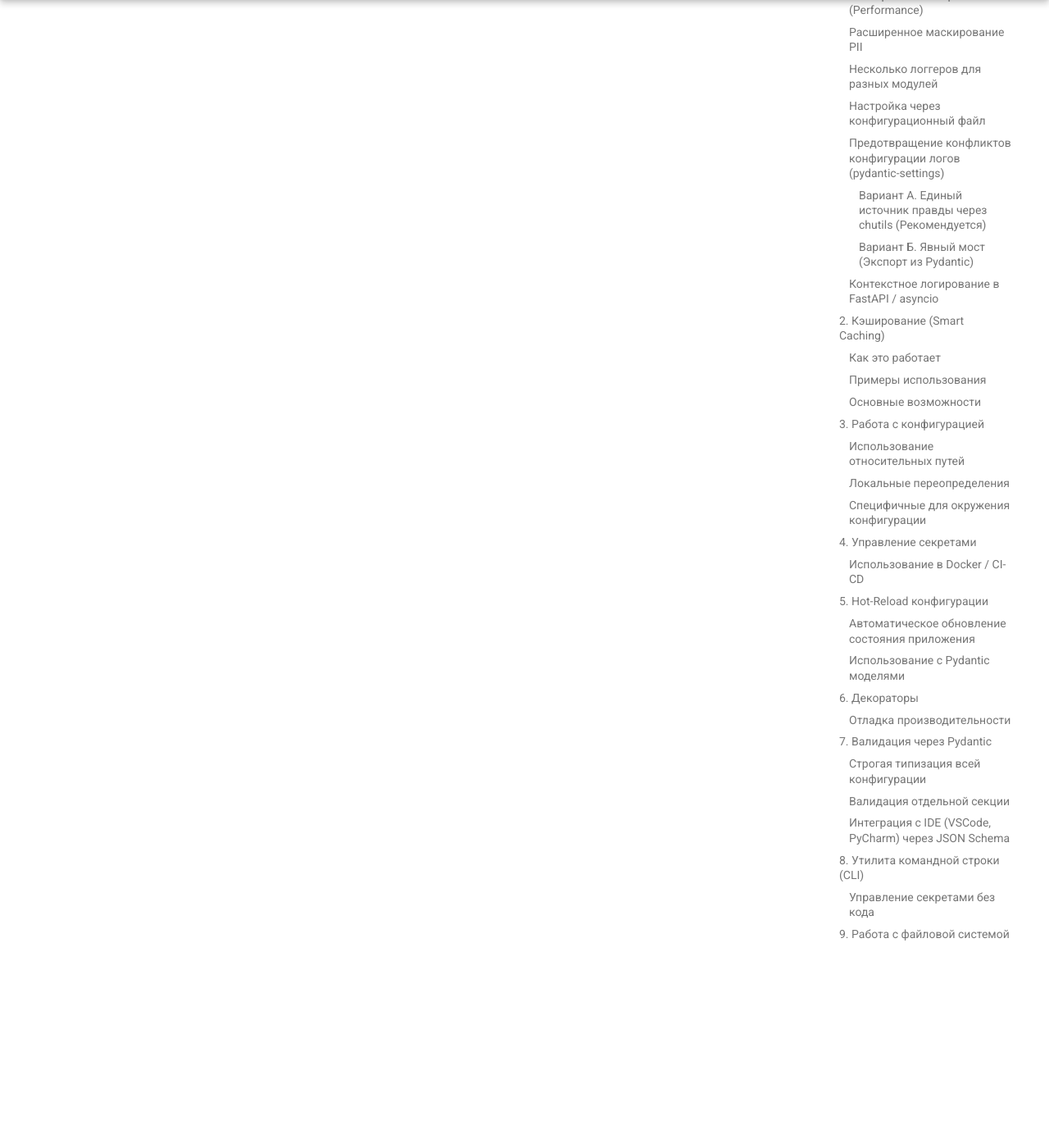
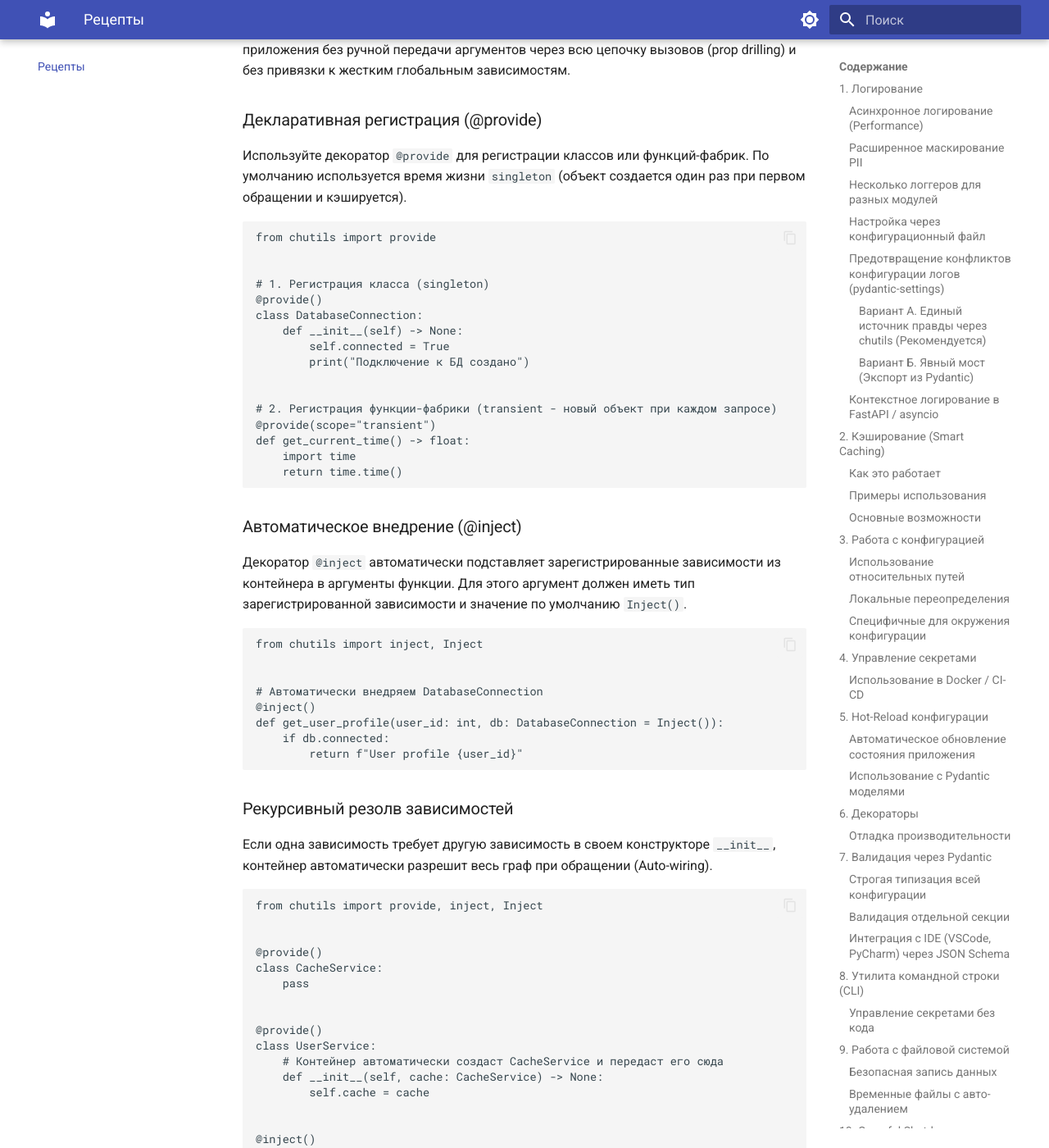
Before and after one commit to Chu4hel/chutils, an MkDocs documentation site: the page built from docs/recipes.md, in a window 1280 px wide and 1400 px high, scrolled down 23354 px. Shown: the whole window at 82% size. Built offline with MkDocs 1.6.1 and Material for MkDocs 9.7.7, drawn with Linux system fonts in a browser that asks for light colours; some of the changed text lies outside the part shown.

Commit message:
feat(di): Экспорт публичного API DI-контейнера и обновление документации

````diff
--- a/docs/recipes.md
+++ b/docs/recipes.md
@@ -1065,3 +1065,99 @@ send_notification(2, "Привет!")  # OK для другого пользов
 def send_email():
     pass
 ```
+
+## 20. Внедрение зависимостей (Dependency Injection)
+
+Встроенный IoC/DI контейнер (`chutils.di`) позволяет связать независимые компоненты приложения без ручной передачи
+аргументов через всю цепочку вызовов (prop drilling) и без привязки к жестким глобальным зависимостям.
+
+### Декларативная регистрация (@provide)
+
+Используйте декоратор `@provide` для регистрации классов или функций-фабрик. По умолчанию используется время жизни
+`singleton` (объект создается один раз при первом обращении и кэшируется).
+
+```python
+from chutils import provide
+
+
+# 1. Регистрация класса (singleton)
+@provide()
+class DatabaseConnection:
+    def __init__(self) -> None:
+        self.connected = True
+        print("Подключение к БД создано")
+
+
+# 2. Регистрация функции-фабрики (transient - новый объект при каждом запросе)
+@provide(scope="transient")
+def get_current_time() -> float:
+    import time
+    return time.time()
+```
+
+### Автоматическое внедрение (@inject)
+
+Декоратор `@inject` автоматически подставляет зарегистрированные зависимости из контейнера в аргументы функции. Для
+этого аргумент должен иметь тип зарегистрированной зависимости и значение по умолчанию `Inject()`.
+
+```python
+from chutils import inject, Inject
+
+
+# Автоматически внедряем DatabaseConnection
+@inject()
+def get_user_profile(user_id: int, db: DatabaseConnection = Inject()):
+    if db.connected:
+        return f"User profile {user_id}"
+```
+
+### Рекурсивный резолв зависимостей
+
+Если одна зависимость требует другую зависимость в своем конструкторе `__init__`, контейнер автоматически разрешит весь
+граф при обращении (Auto-wiring).
+
+```python
+from chutils import provide, inject, Inject
+
+
+@provide()
+class CacheService:
+    pass
+
+
+@provide()
+class UserService:
+    # Контейнер автоматически создаст CacheService и передаст его сюда
+    def __init__(self, cache: CacheService) -> None:
+        self.cache = cache
+
+
+@inject()
+def process(user_service: UserService = Inject()):
+    # user_service уже имеет внутри инициализированный cache
+    pass
+```
+
+### Тестирование и переопределение зависимостей
+
+Для написания unit-тестов вы можете легко переопределить любую зависимость в контейнере (mocking) напрямую через метод
+`register()` глобального контейнера:
+
+```python
+from chutils import container
+
+
+class MockDatabaseConnection:
+    def __init__(self) -> None:
+        self.connected = True
+        print("Mock подключение к БД создано!")
+
+
+def test_my_service():
+    # Переопределяем реальное подключение на мок
+    container.register(DatabaseConnection, provider=MockDatabaseConnection)
+
+    # Теперь все вызовы @inject внедрят MockDatabaseConnection вместо реального
+    profile = get_user_profile(42)
+    assert "User profile 42" in profile
+```
````
Also changed, not shown: docs/api.md (+10 -0 lines), src/chutils/__init__.py (+8 -0 lines), 2 other files.
